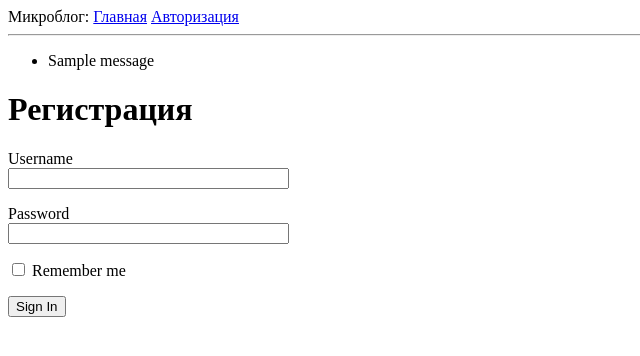
After one commit to JustRomanVolkov/microblog, a Flask app: page /login in a window 1280 px wide. The commit adds this page. Shown: the top 356 px of the page, without its empty margins (0-640 px from the left). Run offline with Flask 3, Linux system fonts and the light colour scheme; one stand-in notice (Sample message) is shown.

Commit message:
add login

```diff
--- a/app/__init__.py
+++ b/app/__init__.py
@@ -1,6 +1,9 @@
 from flask import Flask
+from config import Config
 
 
 app = Flask(__name__)
+app.config.from_object(Config)
+
 
 from app import routes
--- /dev/null
+++ b/app/forms.py
@@ -0,0 +1,10 @@
+from flask_wtf import FlaskForm
+from wtforms import StringField, PasswordField, BooleanField, SubmitField
+from wtforms.validators import DataRequired
+
+
+class LoginForm(FlaskForm):
+    username = StringField('Username', validators=[DataRequired()])
+    password = PasswordField('Password', validators=[DataRequired()])
+    remember_me = BooleanField('Remember me')
+    submit = SubmitField('Sign In')
--- a/app/routes.py
+++ b/app/routes.py
@@ -1,7 +1,8 @@
 # -*- coding: utf-8 -*-
 
-from flask import render_template
+from flask import render_template, flash, redirect, url_for
 from app import app
+from app.forms import LoginForm
 
 
 @app.route('/')
@@ -23,3 +24,13 @@ def index():
         }
     ]
     return render_template('index.html', title='Главная страница', user=user, posts=posts)
+
+
+@app.route('/login', methods=['GET', 'POST'])
+def login():
+    form = LoginForm()
+    if form.validate_on_submit():
+        flash(f'Логин запрошен для пользователя {form.username.data},'
+              f'запомни меня = {form.remember_me.data}')
+        return redirect(url_for('index'))
+    return render_template('login.html', title='Авторизация', form=form)
--- /dev/null
+++ b/app/templates/base.html
@@ -0,0 +1,29 @@
+<!DOCTYPE html>
+<html lang="ru">
+    <head>
+        <meta charset="UTF-8">
+        {% if title %}
+        <title>{{ title }} - Микроблог</title>
+        {% else %}
+        <title>Добро пожаловать в микроблог</title>
+        {% endif %}
+    </head>
+    <body>
+        <div>
+            Микроблог:
+            <a href="{{ url_for('index') }}">Главная</a>
+            <a href="{{ url_for('login') }}">Авторизация</a>
+        </div>
+        <hr>
+        {% with messages = get_flashed_messages() %}
+        {% if messages %}
+        <ul>
+            {% for message in messages %}
+            <li>{{ message }}</li>
+            {% endfor %}
+        </ul>
+        {% endif %}
+        {% endwith %}
+        {% block content %}{% endblock %}
+    </body>
+</html>
--- /dev/null
+++ b/app/templates/login.html
@@ -0,0 +1,30 @@
+{% extends "base.html" %}
+
+{% block content %}
+    <h1>Регистрация</h1>
+
+    {# Атрибут novalidate используется для указания веб-браузеру не применять проверку к полям в этой форме, #}
+    {# что фактически оставляет эту задачу приложению Flask, запущенному на сервере. #}
+    <form action="" method="post" >
+
+        {# скрытое поле, содержащее токен, используемый для защиты формы от атак CSRF#}
+        {{ form.hidden_tag() }}
+
+        <p>
+            {{ form.username.label }}<br>
+            {{ form.username(size=32) }}
+            {% for error in form.username.errors %}
+            <span style="color: red;">[{{ error }}]</span>
+            {%  endfor %}
+        </p>
+        <p>
+            {{ form.password.label }}<br>
+            {{ form.password(size=32) }}
+            {% for error in form.password.errors %}
+            <span style="color: red;">[{{ error }}]</span>
+            {% endfor %}
+        </p>
+        <p>{{ form.remember_me() }} {{ form.remember_me.label }}</p>
+        <p>{{ form.submit() }}</p>
+    </form>
+{% endblock %}
```
Also changed, not shown: app/templates/index.html (+4 -13 lines).
